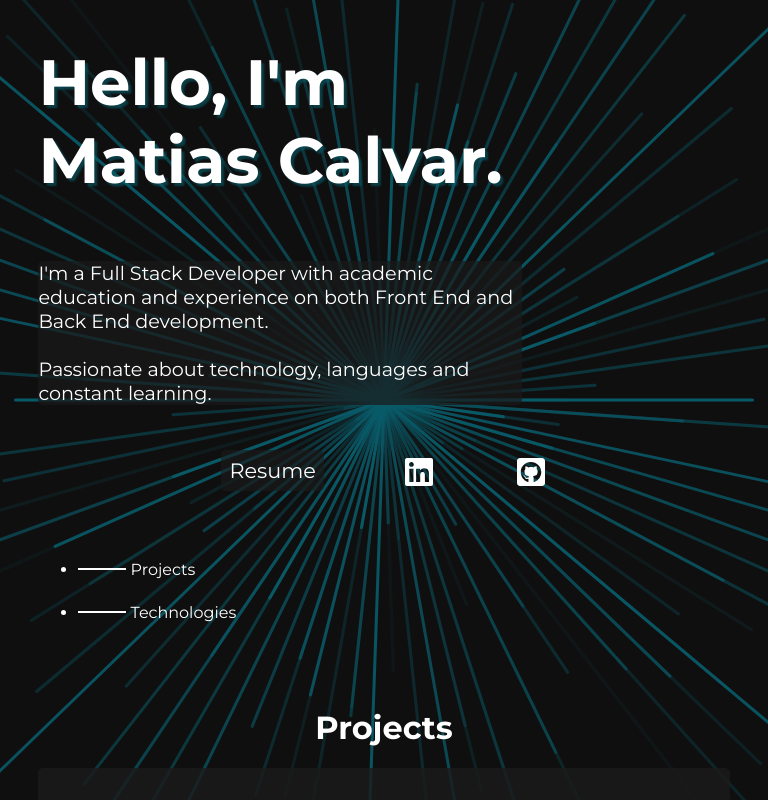
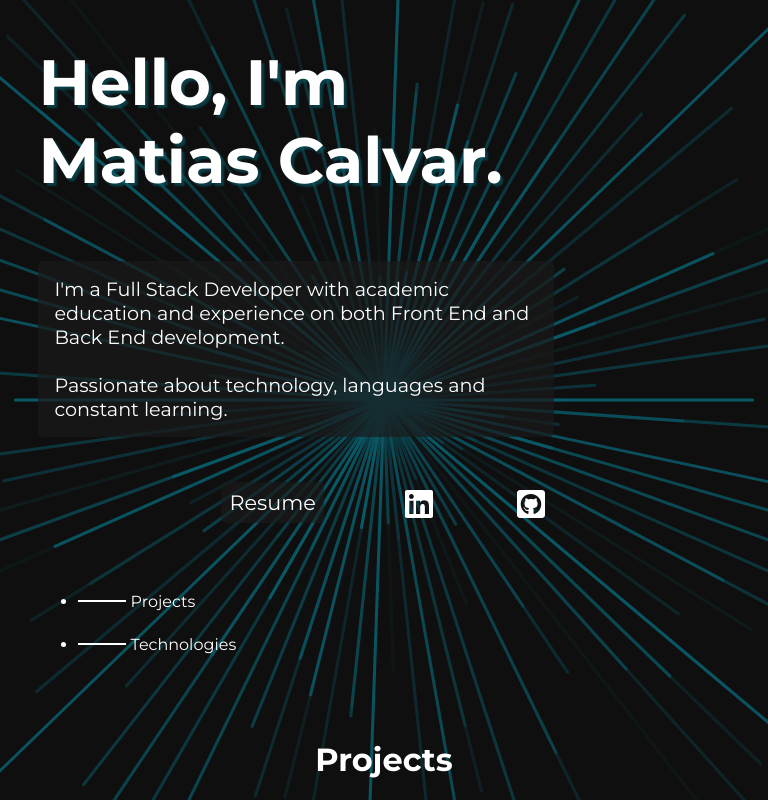
Before and after one commit to matiascalvar/matiascalvar.github.io, a React (Create React App) app: page / in a window 768 px wide. Shown: the top 800 px of the page. Built offline with nearby package versions, Linux system fonts and the light colour scheme.

Commit message:
Fix description background in mobile

```diff
--- a/src/components/MainCard/MainCard.module.css
+++ b/src/components/MainCard/MainCard.module.css
@@ -15,10 +15,16 @@
   text-align: start;
   padding-right: 5rem;
   font-size: 1.2rem;
+
+
   border-radius: 5px;
+  background-color: rgba(27, 27, 27, 0.9);
+  padding: 1rem;
+  @media (min-width: 768px) {
+    max-width: 70%;
   background-color: rgba(27, 27, 27, 0.7);
-  max-width: 70%;
-  padding: 1rem;
+
+  }
 }
 .menu {
   text-align: start;
@@ -74,8 +80,4 @@
     height: 100%;
     padding-bottom: 3rem;
   }
-  .paragraph {
-    /* text-align:center; */
-    padding: 0rem;
-  }
 }
```
